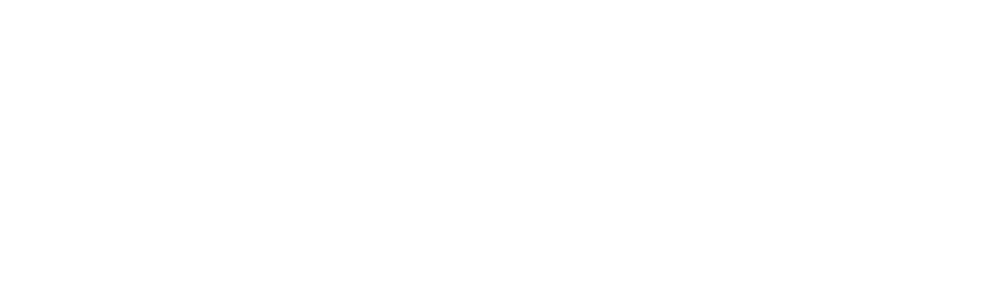
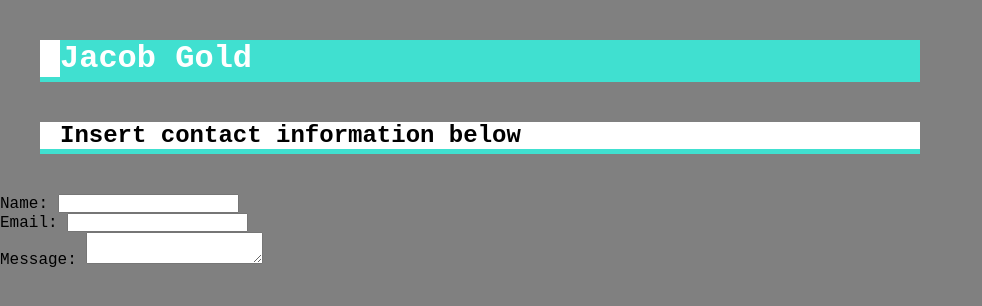
Before and after one commit to JKobygold/Basic-portfolio, a plain HTML site: page contact.html in a window 1280 px wide. Shown: the whole page, without its empty margins (0-982 px from the left). Drawn offline with Linux system fonts and the light colour scheme.

Commit message:
Better, but still way off the mark

```diff
--- a/assets/css/style.css
+++ b/assets/css/style.css
@@ -1,20 +1,33 @@
 
+
+
+*{
+    Margin:0;
+    padding:0;
+
+
+}
 Body{
 
-background-color: whitesmoke;
+background-color: grey;
 color: black;
  margin:0;
+ font-family: 'Courier New', Courier, monospace;
+
  }
 
- h1{ background-color:rgba(0, 0, 0, 0) ;
+ h1{ background-color:turquoise ;
+     color: white;
  }
 
 .container{
     width: 960px;
+    margin: autor;
 }
 
- .box-1{
-     background-color: grey;
-     color: white;
-
- }
+.box-1{
+    background-color:white ;
+    border-bottom:5px turquoise solid;
+    padding-left:20px;
+    Margin: 40px;
+}
--- a/contact.html
+++ b/contact.html
@@ -0,0 +1,43 @@
+<!Doctype html>
+<html lang="en-us">
+  <head>
+      <meta charset="UTF-8">
+     <title>First homework </title>
+
+<link href= "assets/css/style.css" rel="stylesheet" type="text/css">
+</head>
+ <body>
+    <div class = "container">
+        <div class="box-1">
+        <header>
+        <h1>Jacob Gold</h1>
+        </header>
+        </div>
+        <div class="box-1">
+                <header>
+                </header>
+                <h2>Insert contact information below</h2>
+                </div>
+<form>
+    <div class ="form-group">
+        <label>Name:</label>
+        <input type="text"
+        name="name">
+    </div>
+    <div class="form-group">
+          <label>Email:</label>
+          <input type="text"
+            name= "email">
+          </div>
+    <div class= "form-group">
+              <label>Message: </label>
+              <textarea>  </textarea>
+           </div>
+           <input class= "button" type="submit" value="submit' name=''>
+
+
+     </div>
+
+        </p>
+ </body>
+</html>
```
Also changed, not shown: index.html (+7 -0 lines).
